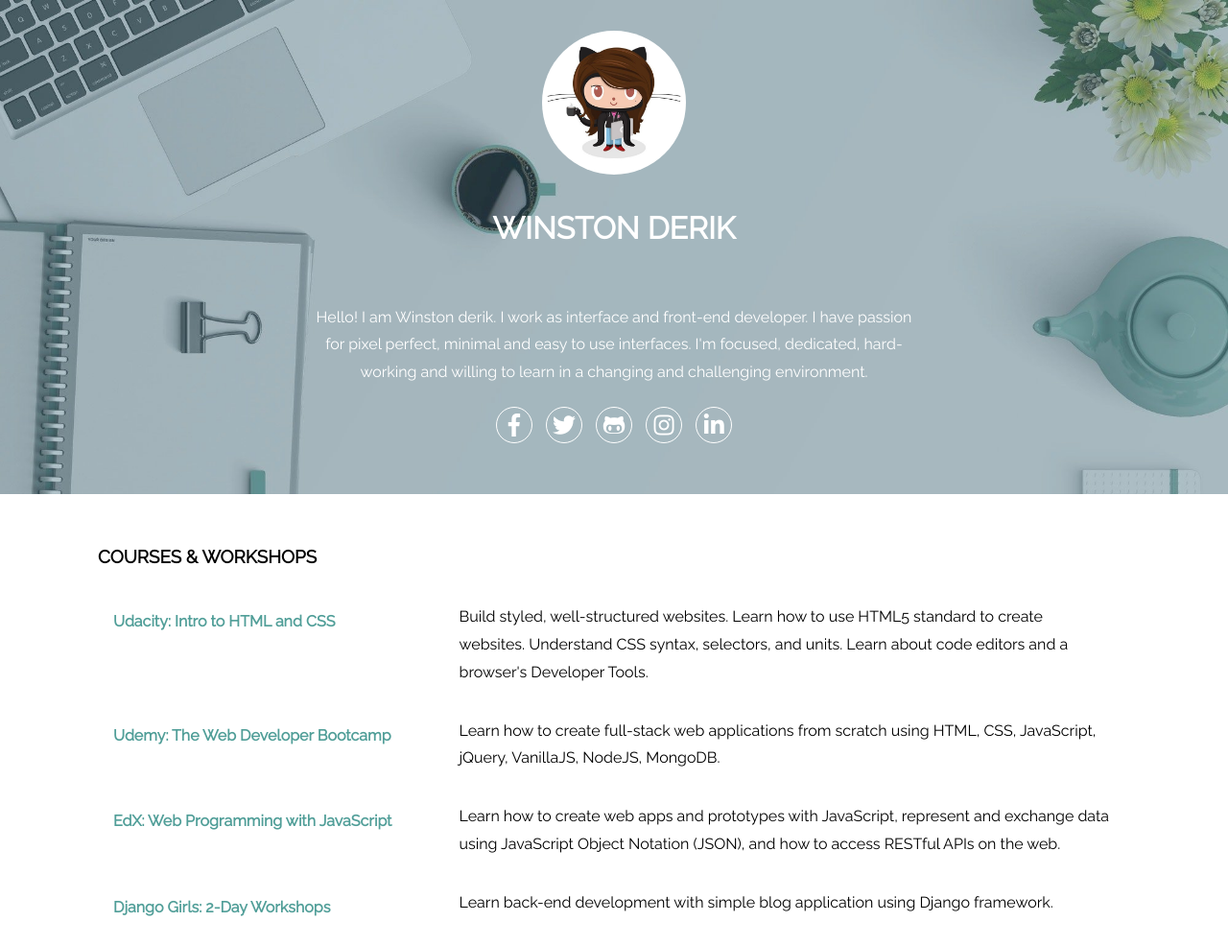
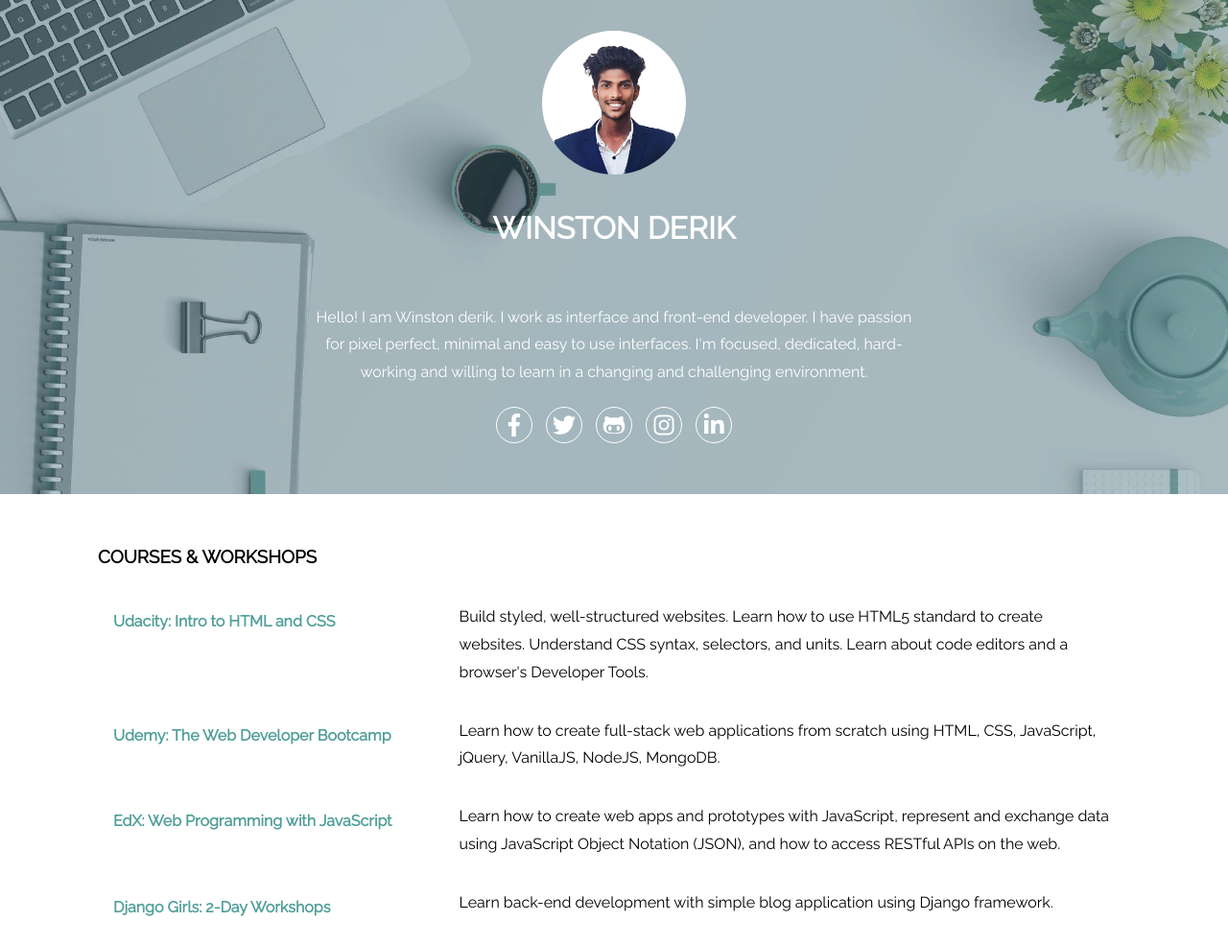
Before and after one commit to WinstonD003/Derikkeys, a plain HTML site: page index.html in a window 1280 px wide. Shown: the top 985 px of the page at 96% size. Drawn offline with Linux system fonts and the light colour scheme.

Commit message:
Update index.html

```diff
--- a/index.html
+++ b/index.html
@@ -14,7 +14,7 @@
 <body>
   <header>
     <div>
-      <img src="./img/avatar.jpg" />
+      <img src="./img/1682194334312.jpg" />
     </div>
     <h1>Winston Derik</h1>
     <section>
```
